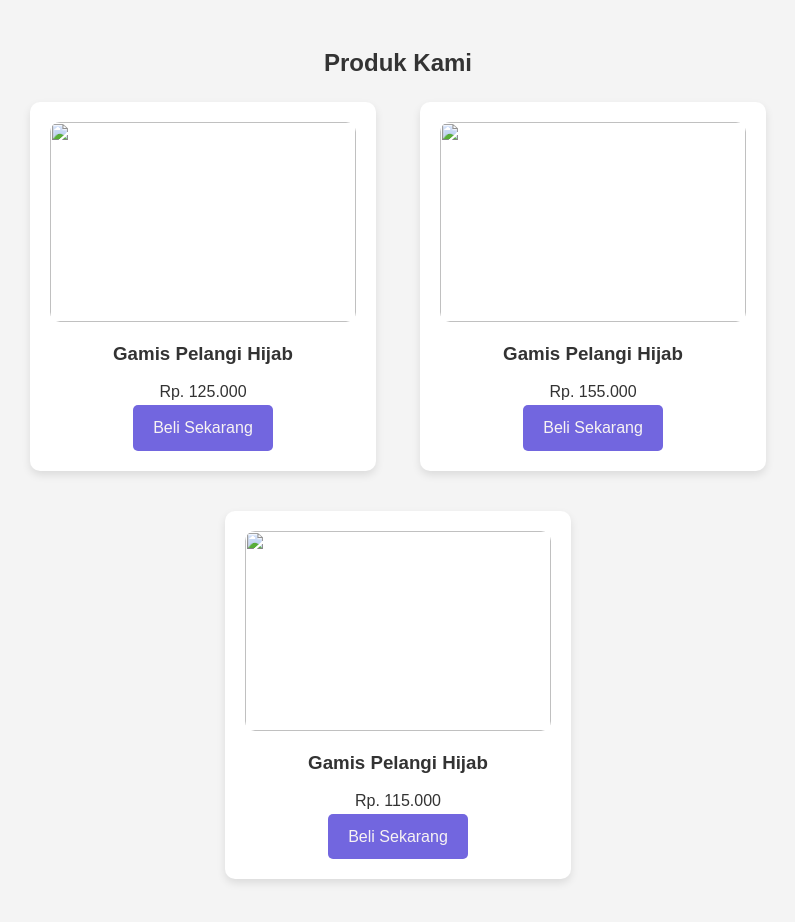
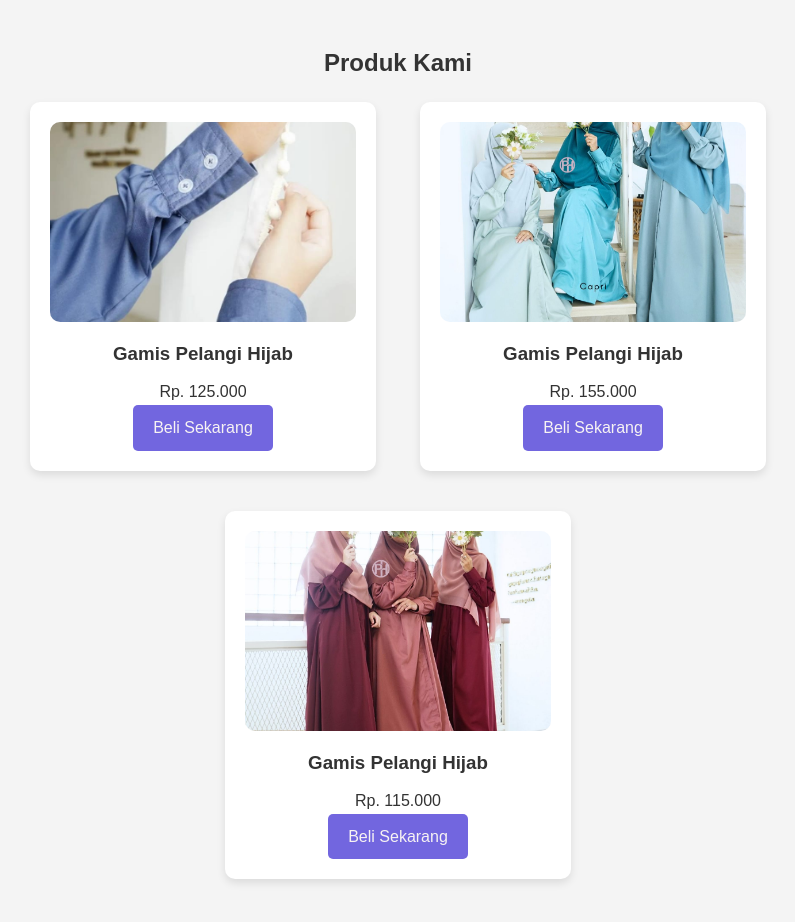
Before and after one commit to shy-coding24/landing-page, a plain HTML site: page index.html in a window 1280 px wide. Shown: the part 1280-2202 px from the top of the page, without its empty margins (242-1037 px from the left). Drawn offline with Linux system fonts and the light colour scheme; files whose address does not match are found by name.

Commit message:
Update index.html

```diff
--- a/index.html
+++ b/index.html
@@ -61,19 +61,19 @@
     <div class="container">
         <h2>Produk Kami</h2>
         <div class="product-card">
-            <img src="img/Gamis 1.jpeg" olt="Gamis 1">
+            <img src="Gamis 1.jpeg" olt="Gamis 1">
             <h3>Gamis Pelangi Hijab</h3>
             <p>Rp. 125.000</p>
             <a href="https:wa.me/6287860089866" class="cta">Beli Sekarang</a>
         </div>
         <div class="product-card">
-            <img src="img/Gamis 2.jpeg" olt="Gamis 2">
+            <img src="Gamis 2.jpeg" olt="Gamis 2">
             <h3>Gamis Pelangi Hijab</h3>
             <p>Rp. 155.000</p>
             <a href="https:wa.me/6287860089866" class="cta">Beli Sekarang</a>
          </div>
            <div class="product-card">
-            <img src="img/Gamis 3.jpeg" olt="Gamis 3">
+            <img src="Gamis 3.jpeg" olt="Gamis 3">
             <h3>Gamis Pelangi Hijab</h3>
             <p>Rp. 115.000</p>
             <a href="https:wa.me/6287860089866" class="cta">Beli Sekarang</a>
```
